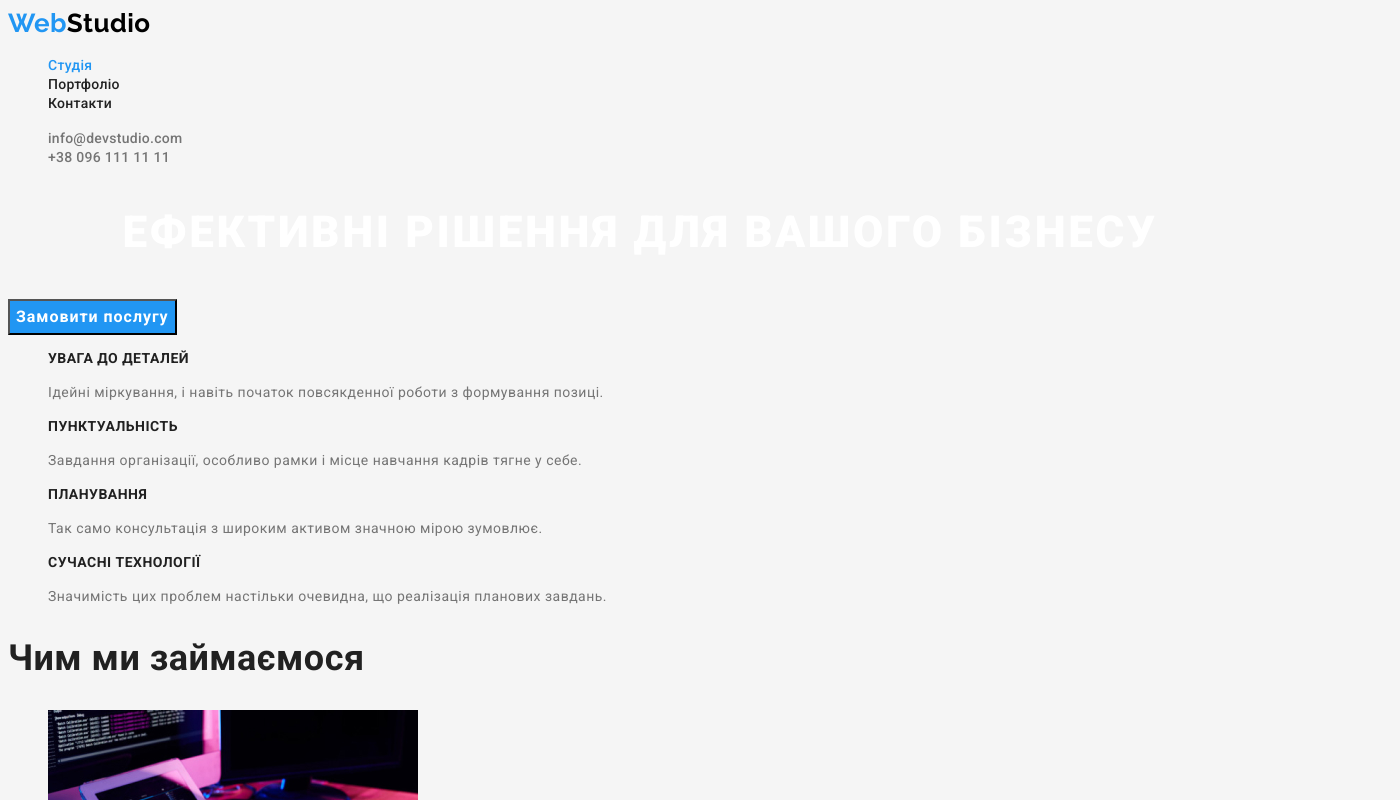
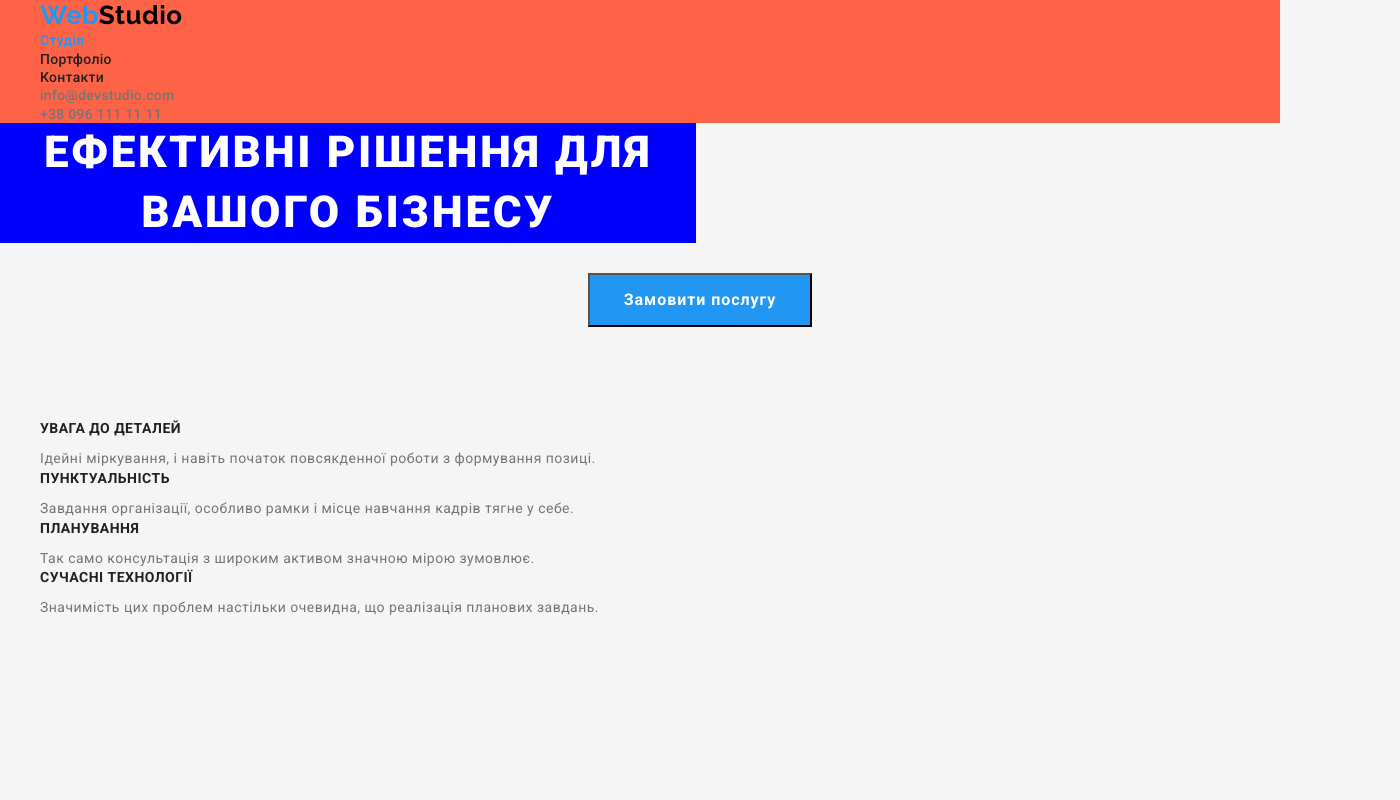
Before and after one commit to Tatyanahod/goit_markup_hw_03, a plain HTML site: page index.html in a window 1280 px wide. Shown: the top 800 px of the page, 1400 px wide, since content can reach past the window. Drawn offline with nearby package versions, Linux system fonts and the light colour scheme.

Commit message:
промежуточный

```diff
--- a/css/styles.css
+++ b/css/styles.css
@@ -13,8 +13,14 @@ letter-spacing: 0.03em;
 font-weight: 400;
 }
 
-ul {list-style: none;}
+ul {
+margin: 0;
+padding: 0;
+list-style: none;}
 
+.page-header{
+    background-color: tomato;
+}
 .logo{
 font-weight: 700;
 text-decoration: none;
@@ -26,7 +32,13 @@ color: #000000;
 .part-logo{
 color: var(--accent-color);
 }
-
+.conteiner{
+margin: auto;
+margin-top: 0;
+width: 1230px;
+padding-left: 15px;
+padding-right: 15px;
+}
 .list-nav a {
 text-decoration: none;
 font-style: normal;
@@ -52,18 +64,29 @@ color: var(--accent-color);
 .list-nav .link-current{
 color: var(--accent-color);
 }
+.baner{
+text-align: center;
+width: 1400px;
+}
 .titel-baner {
+margin-top: 0;
+margin-bottom: 30px;
+width: 696px;
 font-weight: 900;
 font-style: normal;
 font-size: 44px;
 line-height: 1.36;
-text-align: center;
 letter-spacing: 0.06em;
 color: var(--white-text-color);
 text-transform: uppercase;;
+background-color: blue;
 }
 
 .button {
+margin-top: 0;
+display: inline-block;
+padding: 10px 34px;
+min-width: 200px;
 font-weight: 700;
 font-family: inherit;
 background-color: var(--accent-color);
@@ -74,33 +97,50 @@ color: var(--white-text-color);
 cursor: pointer;
 
 }
+.list-benefits{
+margin-top: 0;
+margin-bottom: 94px;
+}
 .titel-benefits {
+margin-top: 0;
+margin-bottom: 10px;
 font-weight: 700;
 font-size: 14px;
 line-height: 1.14;
 }
 .text-benefits {
+margin-top: 0;
+margin-bottom: 0;
 font-size: 14px;
 line-height: 1.7;
 color: var(--dop-text-color);
 }
 
-.team {
-background-color: #F5F4FA;
-}
+.section {
+padding-top: 94px;
+padding-bottom: 94px;}
 
 .titel-team, .titel-activities{
+margin-top: 0;
+margin-bottom: 50px;
 font-size: 36px;
 line-height: 1.16;
 }
-
+.list-team img{
+margin-top: 0;
+margin-bottom: 30px;
+}
 .caption-team{
+margin-top: 0;
+margin-bottom: 10px;
 font-weight: 500;
 font-size: 16px;
 line-height: 1.18;
 text-align: center;
 }
 .text-team{
+margin-top: 0;
+margin-bottom: 0;
 font-size: 16px;
 line-height: 1.18;
 text-align: center;
@@ -133,10 +173,20 @@ font-size: 16px;
 line-height: 2.14;
 color: var(--dop-text-color);
 }
+.footer{
+margin-top: 0;
+margin-bottom: 0;
+padding-top: 60px;
+padding-bottom: 60px;
+background-color: #2F303A;;
+}
 .list-address a{
 font-style: normal;
 text-decoration: none;
 font-size: 14px;
 line-height: 1.7;
-color: var(--primary-text-color);
+color: rgba(255, 255, 255, 0.6)
 }
+.list-address span{
+color: var(--white-text-color);
+}
--- a/index.html
+++ b/index.html
@@ -7,27 +7,31 @@
     <title>WebStudio</title>
     <link href="https://fonts.googleapis.com/css2?family=Raleway:wght@700&family=Roboto:wght@400;500;700;900&display=swap"
         rel="stylesheet">
+        <link rel="stylesheet" href="https://cdnjs.cloudflare.com/ajax/libs/modern-normalize/1.1.0/modern-normalize.min.css">
     <link rel="stylesheet" href="./css/styles.css">
 </head>
 <body class="page">
 <!--шапка-->
 <header class="page-header">
+<div class="conteiner">
     <a class="logo" href="./index.html"> <span class="part-logo">Web</span>Studio</a>
     <nav class="site-nav">
         <ul class="list-nav">
             <li> <a href="./index.html" class="link-current">Студія</a></li>
             <li> <a href="portfolio.html">Портфоліо</a></li>
             <li> <a href="">Контакти</a></li>
-    </ul></nav>
+        </ul>
+    </nav>
 
     <ul class="contacts">
         <li><a href="mailto:info@devstudio.com">info@devstudio.com</a></li>
         <li><a href="tel:+380961111111">+38 096 111 11 11</a></li>
     </ul>
+</div>
 </header>
 <main class="main">
     <!--baner-->
-    <div>
+    <div class="baner">
     <section>
         <h1 class="titel-baner">Ефективні рішення для вашого бізнесу</h1>
         <button type="button" class="button">Замовити послугу</button>
@@ -37,23 +41,34 @@
 
         <!--preimushestva-->
 
-        <section>
-            <h2 hidden>Наші переваги</h2>
+        <section class="section">
+            <div class="conteiner">
+            <h2 hidden class="h-benefits">Наші переваги</h2>
             <ul class="list-benefits">
-                <li><h3 class="titel-benefits">УВАГА ДО ДЕТАЛЕЙ</h3>
-                    <p class="text-benefits">Ідейні міркування, і навіть початок повсякденної роботи з формування позиці.</p></li>
-                <li><h3 class="titel-benefits">ПУНКТУАЛЬНІСТЬ</h3>
-                    <p class="text-benefits">Завдання організації, особливо рамки і місце навчання кадрів тягне у себе.</p></li>
-                <li><h3 class="titel-benefits">ПЛАНУВАННЯ</h3>
-                    <p class="text-benefits">Так само консультація з широким активом значною мірою зумовлює.</p></li>
-                <li><h3 class="titel-benefits">СУЧАСНІ ТЕХНОЛОГІЇ</h3>
-                    <p class="text-benefits">Значимість цих проблем настільки очевидна, що реалізація планових завдань.</p></li>
+                <li>
+                    <h3 class="titel-benefits">УВАГА ДО ДЕТАЛЕЙ</h3>
+                    <p class="text-benefits">Ідейні міркування, і навіть початок повсякденної роботи з формування позиці.</p>
+                </li>
+                <li>
+                    <h3 class="titel-benefits">ПУНКТУАЛЬНІСТЬ</h3>
+                    <p class="text-benefits">Завдання організації, особливо рамки і місце навчання кадрів тягне у себе.</p>
+                </li>
+                <li>
+                    <h3 class="titel-benefits">ПЛАНУВАННЯ</h3>
+                    <p class="text-benefits">Так само консультація з широким активом значною мірою зумовлює.</p>
+                </li>
+                <li>
+                    <h3 class="titel-benefits">СУЧАСНІ ТЕХНОЛОГІЇ</h3>
+                    <p class="text-benefits">Значимість цих проблем настільки очевидна, що реалізація планових завдань.</p>
+                </li>
 
             </ul>
+            </div>
+
         </section>
 
            <!--napravleniye-->
-        <section>
+        <section class="section">
             <h2 class="titel-activities"> Чим ми займаємося</h2>
             <ul class="list-activities-img">
                 <li><img src="./images/box1.jpg" width="370" alt="Створення сайтів"></li>
@@ -65,7 +80,7 @@
         </section>
 
         <!--komanda-->
-        <section class="team">
+        <section class="section">
             <h2 class="titel-team">Наша команда</h2>
             <ul class="list-team">
                 <li>
@@ -94,10 +109,11 @@
 
 <!--contacts-->
 <footer class="footer">
+    <div class="conteiner"></div>
     <a class="logo" href=""> <span class="part-logo">Web</span>Studio</a>
         <address>
         <ul class="list-address">
-            <li><a href="https://goo.gl/maps/1TkGLcMhs1NXqYy18" target="_blank" rel="noreferrer noopener nofollow">м. Київ, пр-т Лесі Українки, 26</a></li>
+            <li><a href="https://goo.gl/maps/1TkGLcMhs1NXqYy18" target="_blank" rel="noreferrer noopener nofollow"> <span>м. Київ, пр-т Лесі Українки, 26</span> </a></li>
             <li><a href="mailto:info@devstudio.com">info@devstudio.com</a></li>
             <li><a href="tel:+380961111111">+38 096 111 11 11</a></li>
         </ul>
--- a/portfolio.html
+++ b/portfolio.html
@@ -7,6 +7,7 @@
     <title>Портфоліо</title>
     <link href="https://fonts.googleapis.com/css2?family=Raleway:wght@700&family=Roboto:wght@400;500;700;900&display=swap"
     rel="stylesheet">
+    <link rel="stylesheet" href="https://cdnjs.cloudflare.com/ajax/libs/modern-normalize/1.1.0/modern-normalize.min.css">
     <link rel="stylesheet" href="./css/styles.css">
 </head>
 <body class="page">
```
Lines whose indentation alone changed are shown as unchanged.
